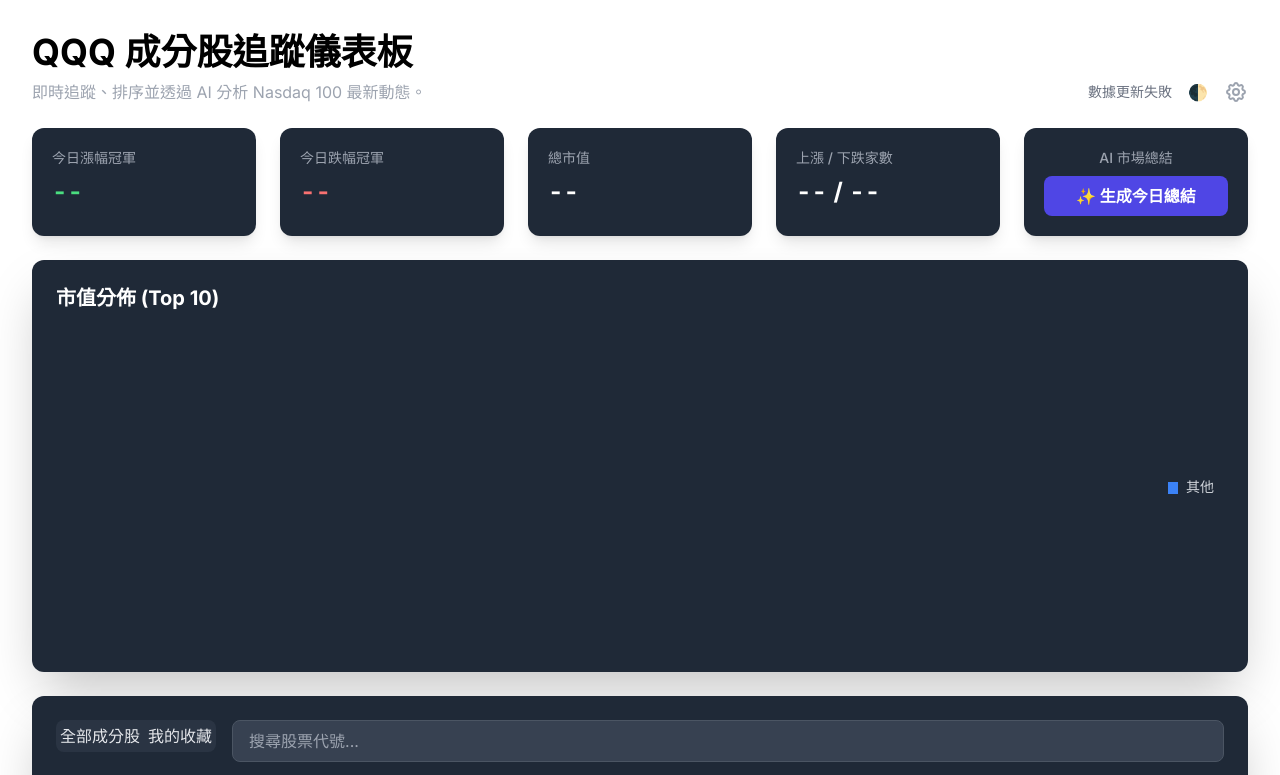
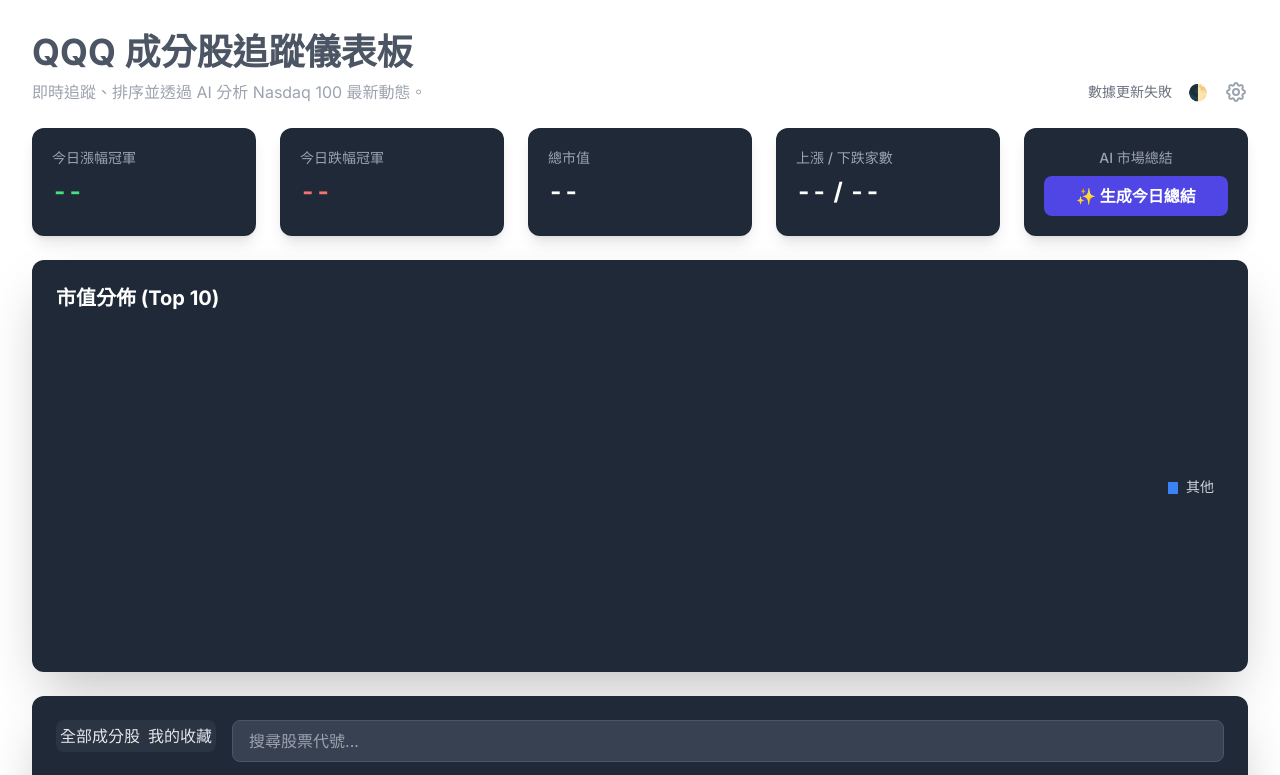
Before and after one commit to Rlin1027/QQQ-Stock-Dashboard, a website with bundled scripts: page index.html in a window 1280 px wide. Shown: the top 775 px of the page. Built offline with nearby package versions, Linux system fonts and the light colour scheme; no server answers.

Commit message:
feat: update title color

```diff
--- a/index.html
+++ b/index.html
@@ -17,7 +17,7 @@
     <div class="container mx-auto p-4 md:p-6 lg:p-8">
 
         <header class="mb-6">
-            <h1 class="text-3xl md:text-4xl font-bold text-black dark:text-white mb-2">QQQ 成分股追蹤儀表板</h1>
+            <h1 class="text-3xl md:text-4xl font-bold text-gray-600 dark:text-gray-300 mb-2">QQQ 成分股追蹤儀表板</h1>
             <div class="flex justify-between items-center">
                 <p class="text-gray-400">即時追蹤、排序並透過 AI 分析 Nasdaq 100 最新動態。</p>
                 <div class="flex items-center gap-4">
```
